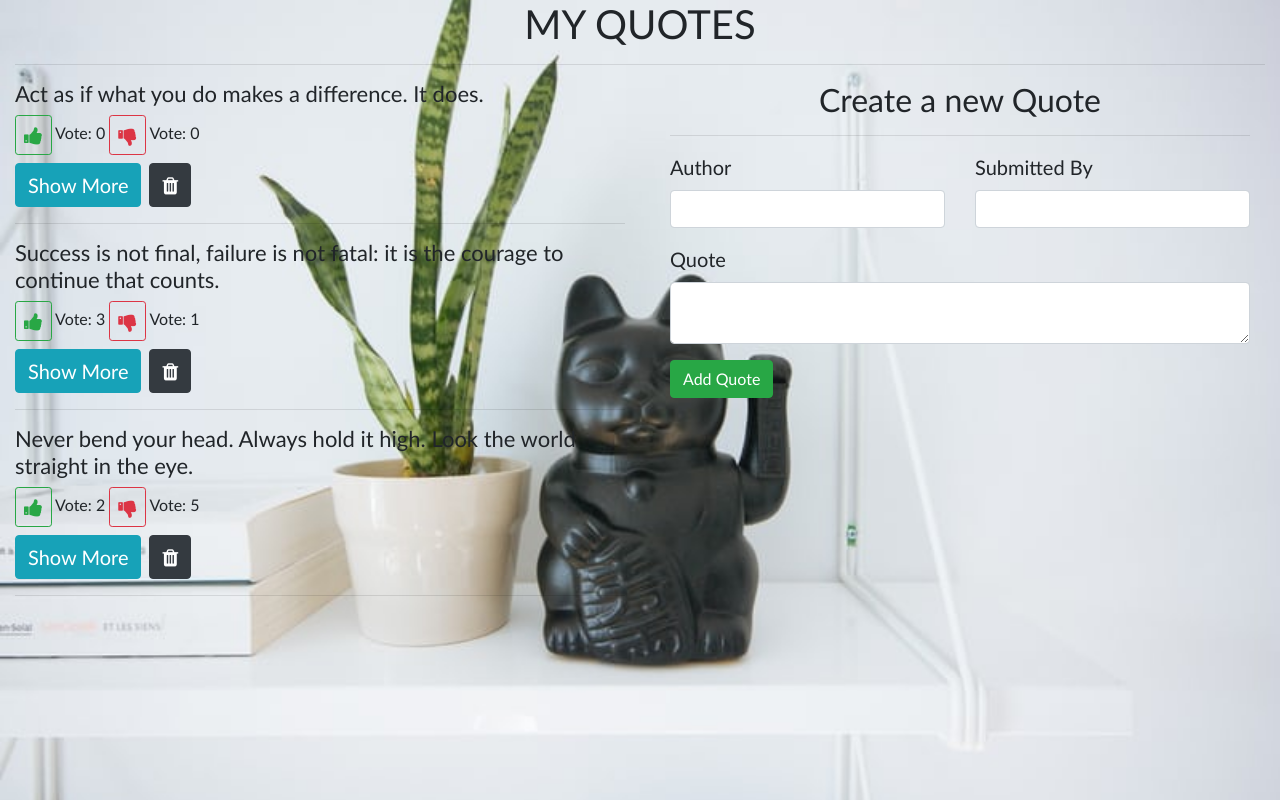
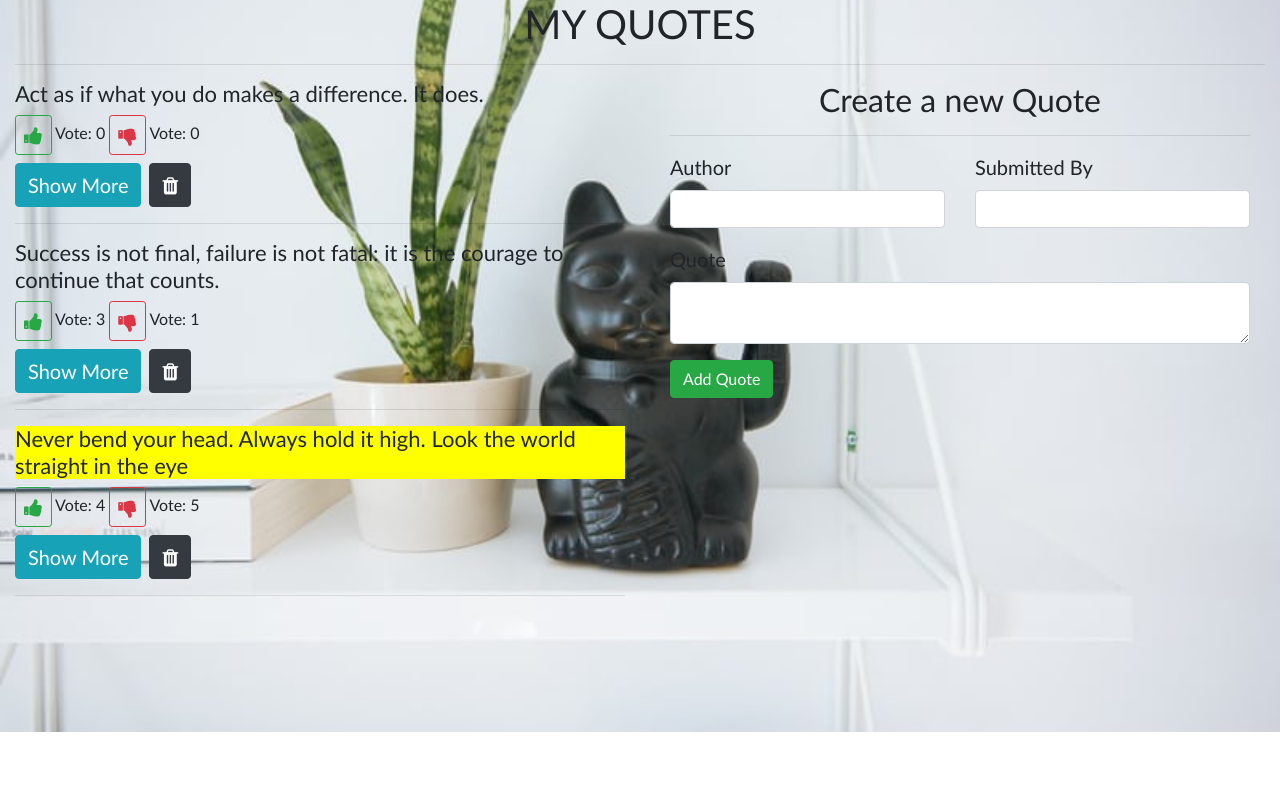
Before and after one commit to n-pretorious/week-one-core-ip, an Angular app: page / in a window 1280 px wide. Built offline with nearby package versions, Linux system fonts and the light colour scheme.

Commit message:
Add directive to highlight quote with highest vote

```diff
--- a/src/app/app.component.ts
+++ b/src/app/app.component.ts
@@ -1,4 +1,5 @@
 import { Component } from '@angular/core';
+import { QuoteComponent } from './quote/quote.component';
 
 @Component({
   selector: 'app-root',
--- a/src/app/highlight.directive.ts
+++ b/src/app/highlight.directive.ts
@@ -6,7 +6,7 @@ import { Directive, ElementRef } from '@angular/core';
 export class HighlightDirective {
 
   constructor(private elem: ElementRef) {
-    this.elem.nativeElement.style.textDecorationColor = 'red';
+    this.elem.nativeElement.style.backgroundColor = 'yellow';
   }
 
 }
--- a/src/app/quote/quote.component.html
+++ b/src/app/quote/quote.component.html
@@ -7,7 +7,10 @@
       <div *ngFor="let quote of quotes; let i = index">
 
         <div class="header">
-          <h5 id={{i}} appHighlight>{{ quote.detail }}.</h5>
+          <h5 id={{i}} *ngIf='quote.upVote !== findMax()'>{{ quote.detail }}.</h5>
+          <div *ngIf='quote.upVote === findMax()'>
+              <h5 appHighlight>{{ quote.detail }}</h5>
+          </div>
         </div>
 
         <div class="mb-2">
--- a/src/app/quote/quote.component.ts
+++ b/src/app/quote/quote.component.ts
@@ -13,7 +13,7 @@ export class QuoteComponent implements OnInit {
     // tslint:disable-next-line: max-line-length
     new Quote(2, 'Success is not final, failure is not fatal: it is the courage to continue that counts', 'Winston Churchill', 3, 1, new Date(2020, 11, 28), 'Messi'),
     // tslint:disable-next-line: max-line-length
-    new Quote(3, 'Never bend your head. Always hold it high. Look the world straight in the eye', 'Helen Keller', 2, 5, new Date(2020, 7, 22), 'Martineli')
+    new Quote(3, 'Never bend your head. Always hold it high. Look the world straight in the eye', 'Helen Keller', 4, 5, new Date(2020, 7, 22), 'Martineli')
   ];
 
   constructor() { }
@@ -28,10 +28,10 @@ export class QuoteComponent implements OnInit {
     this.quotes.push(quote);
   }
 
-    // tslint:disable-next-line: typedef
-    toggleDetails(index) {
-      this.quotes[index].showDescription = !this.quotes[index].showDescription;
-    }
+  // tslint:disable-next-line: typedef
+  toggleDetails(index) {
+    this.quotes[index].showDescription = !this.quotes[index].showDescription;
+  }
 
   // tslint:disable-next-line: typedef
   deleteQuote(index) {
@@ -54,4 +54,8 @@ export class QuoteComponent implements OnInit {
     index.downVote += 1;
   }
 
+  // tslint:disable-next-line: typedef
+  findMax() {
+    return Math.max.apply(Math, this.quotes.map((quote) => quote.upVote));
+  }
 }
--- a/src/styles.css
+++ b/src/styles.css
@@ -4,6 +4,6 @@ body {
   background-size: cover;
   background-position: center;
   background-repeat: no-repeat;
-  height: 100vh;
+  height: auto;
   font-family: 'Trebuchet MS', 'Lucida Sans Unicode', 'Lucida Grande', 'Lucida Sans', Arial, sans-serif;
 }
```
